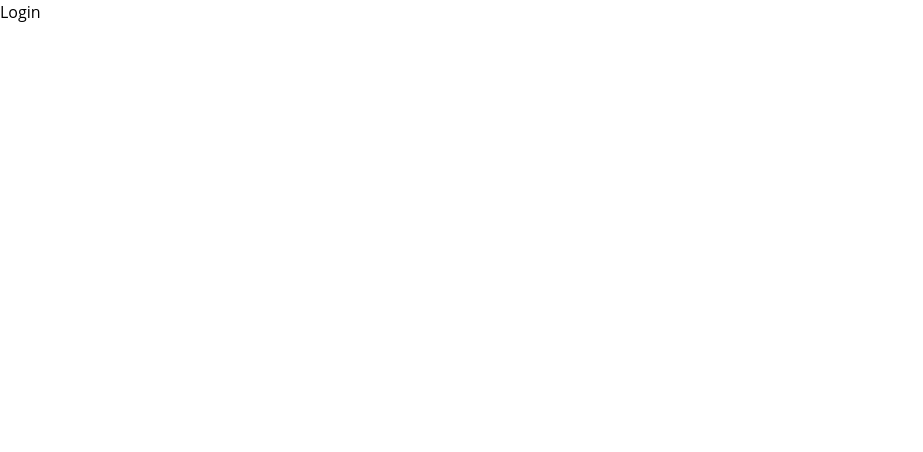
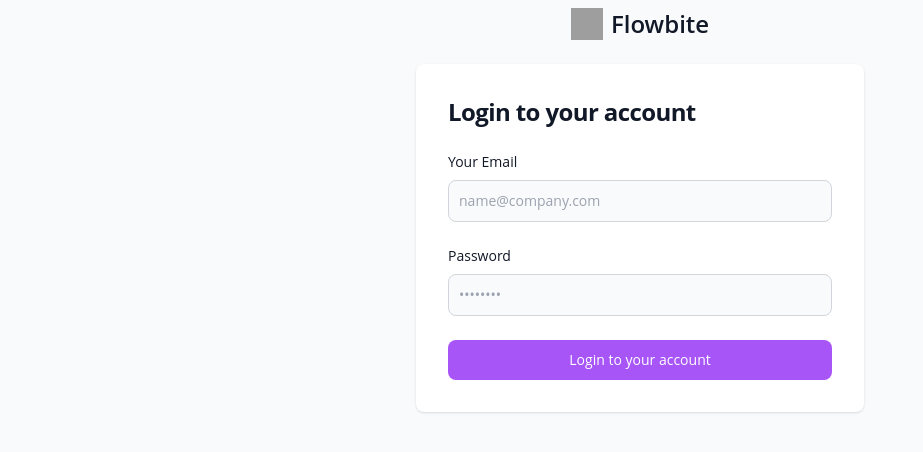
Before and after one commit to John-Githublab/taj-technolgy-interview, a React (Vite) app: page /#/login in a window 1280 px wide. Shown: the top 452 px of the page, without its empty margins (0-923 px from the left). Built offline with nearby package versions, Linux system fonts and the light colour scheme; grey boxes are pictures that could not be loaded.

Commit message:
added: signin page UI and state

```diff
--- a/src/components/section/Section.tsx
+++ b/src/components/section/Section.tsx
@@ -1,8 +1,8 @@
 import React from "react";
 
-const Section = ({ children, title }) => {
+const Section = ({ children, title, className }) => {
   return (
-    <section className="bg-gray-50 dark:bg-gray-900 py-2">
+    <section className={"bg-gray-50 dark:bg-gray-900 py-2 " + className}>
       <div className="flex flex-col items-center justify-center px-6 py-8 mx-auto  lg:py-0">
         <a
           href="#"
--- a/src/main.tsx
+++ b/src/main.tsx
@@ -1,9 +1,12 @@
 import { StrictMode } from "react";
 import { createRoot } from "react-dom/client";
 import App from "./App.tsx";
+import { ConfigProvider } from "antd";
 
 createRoot(document.getElementById("root")!).render(
   <StrictMode>
-    <App />
+    <ConfigProvider theme={{ token: { colorPrimary: "#00b96b" } }}>
+      <App />
+    </ConfigProvider>
   </StrictMode>
 );
--- a/src/pages/public/login/Login.tsx
+++ b/src/pages/public/login/Login.tsx
@@ -1,9 +1,50 @@
-import React from 'react'
+import React, { useState } from "react";
+import Section from "../../../components/section/Section";
+import InputField from "../../../components/form/Input";
+import Button from "../../../components/button/Button";
 
 const Login = () => {
+  const [formState, setFormState] = useState({
+    email: "",
+    password: "",
+  });
+  const handleSubmit = (e: React.FormEvent) => {
+    e.preventDefault();
+    console.log("Form Submitted", formState);
+  };
+  const handleChange = (field: string, value: string) => {
+    setFormState((prev: any) => ({
+      ...prev,
+      [field]: value,
+    }));
+  };
   return (
-    <div>Login</div>
-  )
-}
+    <Section title={"Login to your account"} className="h-screen">
+      <form className="space-y-4 md:space-y-6 " onSubmit={handleSubmit}>
+        <InputField
+          id="email"
+          label="Your Email"
+          type="email"
+          placeholder="name@company.com"
+          value={formState.email}
+          onChange={(e: React.ChangeEvent<HTMLInputElement>) =>
+            handleChange("email", e.target.value)
+          }
+        />
+        <InputField
+          id="password"
+          label="Password"
+          type="password"
+          placeholder="••••••••"
+          value={formState.password}
+          onChange={(e: React.ChangeEvent<HTMLInputElement>) =>
+            handleChange("password", e.target.value)
+          }
+        />
+        <Button>Login to your account</Button>
+      </form>
+    </Section>
+  );
+};
 
-export default Login
+export default Login;
```
